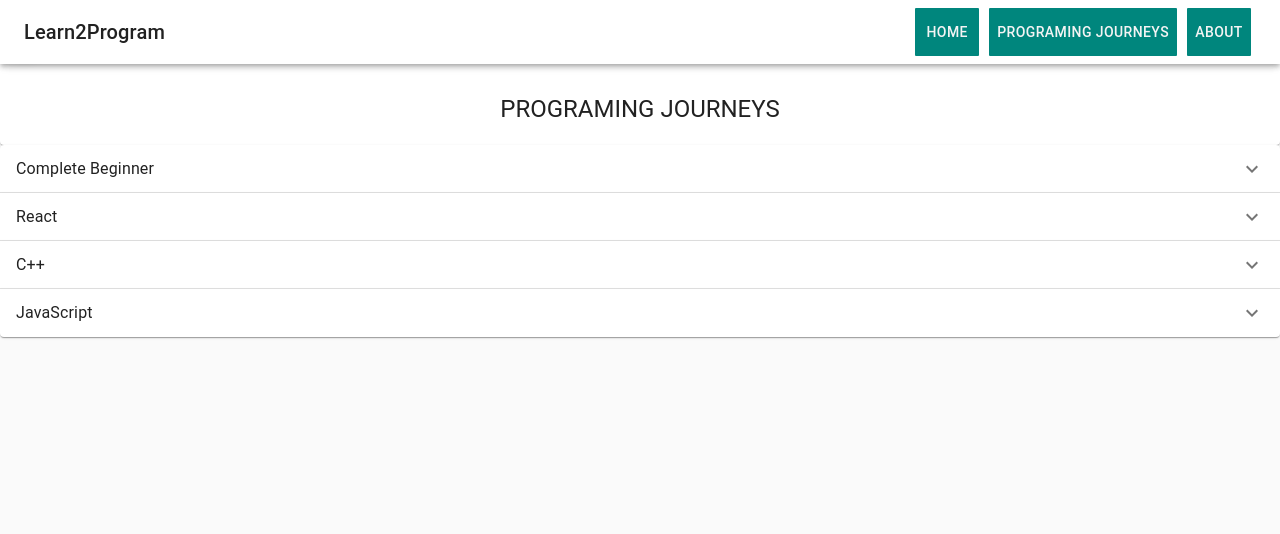
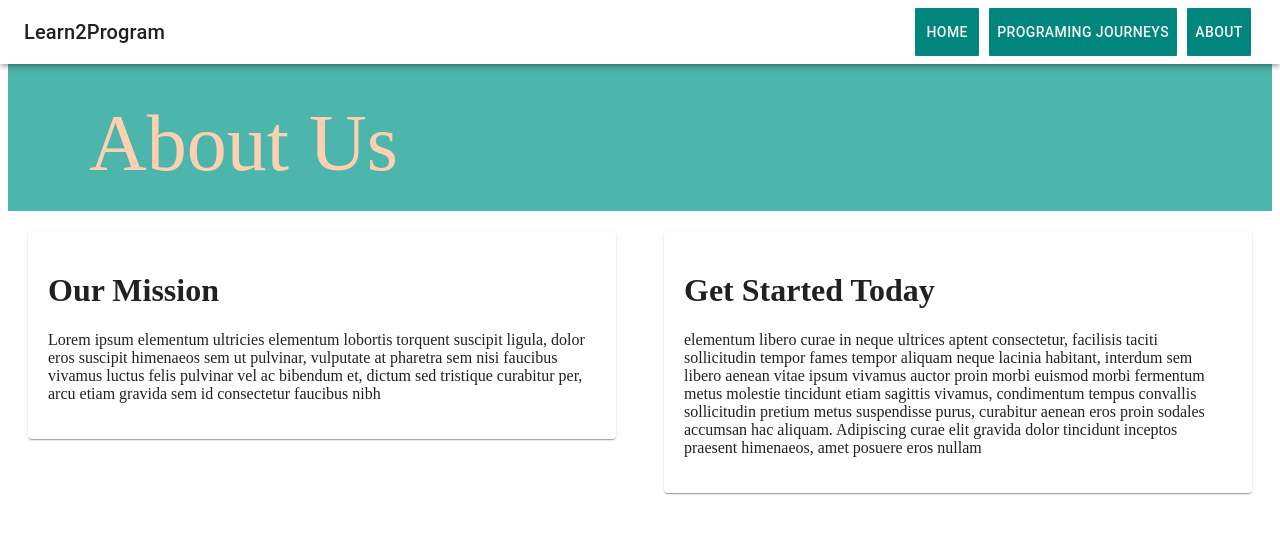
Before and after one commit to kristina-arezina/terms-2-program, a React (Create React App) app: page / in a window 1280 px wide. Both pictures are taken after a click on the button "ABOUT". Shown: the top 534 px of the page. Built offline with nearby package versions, Linux system fonts and the light colour scheme.

Commit message:
about page works

```diff
--- /dev/null
+++ b/src/components/About/About.js
@@ -0,0 +1,64 @@
+import React from 'react';
+import AboutHeader from "./AboutHeader.js";
+import Grid from "@material-ui/core/Grid";
+import Paper from '@material-ui/core/Paper';
+
+
+function About(){
+
+    return(
+        <div >
+            <AboutHeader/>
+
+            <div className="parent">
+                <Grid container spacing={1}>
+                    <Grid item sm >
+                        <Paper style={{
+                            padding: 20,
+                            textAlign: 'left',
+                            margin:20
+                        }}
+                        >
+                            <h1 className="subtitle">Our Mission</h1>
+                            <p className="aboutText">Lorem ipsum elementum ultricies elementum lobortis torquent
+                                suscipit ligula,
+                                dolor eros suscipit
+                                himenaeos sem ut pulvinar, vulputate at pharetra sem nisi faucibus vivamus luctus
+                                felis pulvinar vel
+                                ac bibendum et, dictum sed tristique curabitur per, arcu etiam gravida sem id
+                                consectetur faucibus nibh</p>
+
+                        </Paper>
+                    </Grid>
+
+
+                    <Grid item sm >
+                        <Paper style={{
+                            padding: 20,
+                            textAlign: 'left',
+                            margin:20
+                        }}
+                        >
+                            <h1 className="subtitle">Get Started Today</h1>
+                            <p className="aboutText"> elementum libero curae in neque ultrices aptent consectetur,
+                                facilisis taciti sollicitudin tempor fames
+                                tempor aliquam neque lacinia habitant, interdum sem libero aenean vitae ipsum vivamus
+                                auctor proin
+                                morbi euismod morbi fermentum metus molestie tincidunt etiam sagittis vivamus,
+                                condimentum tempus
+                                convallis sollicitudin pretium metus suspendisse purus, curabitur aenean eros
+                                proin sodales accumsan
+                                hac aliquam. Adipiscing curae elit gravida dolor tincidunt inceptos praesent
+                                himenaeos, amet posuere
+                                eros nullam
+                            </p>
+                        </Paper>
+                    </Grid>
+                </Grid>
+            </div>
+        </div>
+    )
+}
+
+
+export default About;
--- /dev/null
+++ b/src/components/About/AboutHeader.js
@@ -0,0 +1,29 @@
+import React from 'react';
+
+function AboutHeader(){
+    return (
+
+        <header >
+            <div className="aboutHeader">
+                <h1 style={headerStyle}>About Us</h1>
+            </div>
+        </header>
+    )
+}
+
+const headerStyle = {
+    background:"#4db6ac",
+    color:"#ffd0b0",
+    textAlign: "left",
+    paddingLeft:"81px",
+    paddingTop:"90px",
+    paddingBottom:"22px",
+    fontSize:"60pt",
+    fontFamily:"century gothic",
+    fontWeight: "normal",
+    margin:0,
+    display:"Block",
+};
+
+
+export default AboutHeader;
--- a/src/components/App.js
+++ b/src/components/App.js
@@ -4,6 +4,7 @@ import Exercises from "./Exercises"
 import {muscles, exercises, journey} from "../store";
 import Journey from "./Layout/Journey.js"
 import CssBaseline from '@material-ui/core/CssBaseline';
+import About from "./About/About.js";
 
 
 export default class extends Component {
@@ -40,6 +41,14 @@ export default class extends Component {
         const { step } = this.state;
         this.setState({
             step: 2
+        });
+    }
+
+    //Proceed to about page
+    about = () => {
+        const { step } = this.state;
+        this.setState({
+            step: 3
         });
     }
 
@@ -83,6 +92,8 @@ export default class extends Component {
                         <Header
                             home={this.home}
                             journey={this.journey}
+                            about={this.about}
+
                         />
                         <Footer
                             style={{marginTop: 20}}
@@ -106,11 +117,28 @@ export default class extends Component {
                         <Header
                             home={this.home}
                             journey={this.journey}
+                            about={this.about}
+
                         />
                         <Journey
                             muscles={muscles}
-                        onExerciseCreate={this.handleExerciseCreate}
+                            onExerciseCreate={this.handleExerciseCreate}
+                            about={this.about}
+                            home={this.home}
+
                         />
+                    </Fragment>
+
+                )
+            case 3:
+                return (
+                    <Fragment>
+                    <About/>
+                    <Header
+                        home={this.home}
+                        journey={this.journey}
+                        about={this.about}
+                    />
                     </Fragment>
 
                 )
--- a/src/components/Layout/Header.js
+++ b/src/components/Layout/Header.js
@@ -14,6 +14,11 @@ export class Header extends Component {
     journeyPage = e => {
         e.preventDefault();
         this.props.journey();
+    }
+
+    aboutPage = e => {
+        e.preventDefault();
+        this.props.about();
     }
 
     render(){
@@ -63,7 +68,7 @@ export class Header extends Component {
                             margin:"5px",
                             height: 48,
                         }}
-                        onClick={this.journeyPage}>
+                        onClick={this.aboutPage}>
                     About
                 </Button>
             </Toolbar>
```
